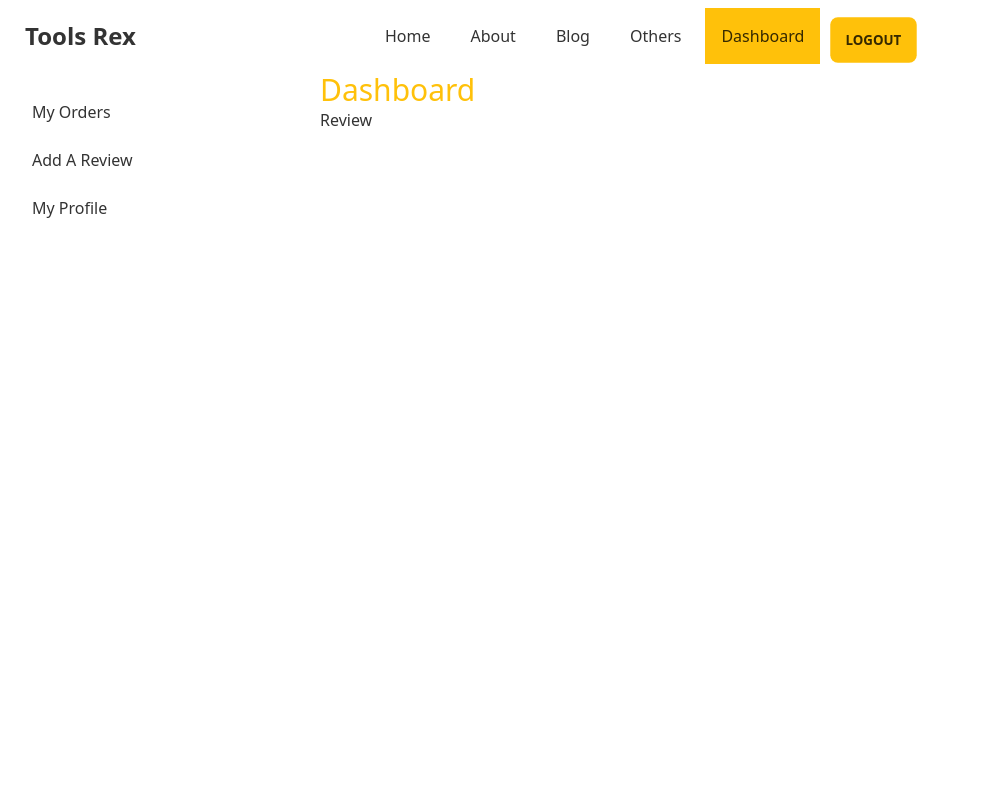
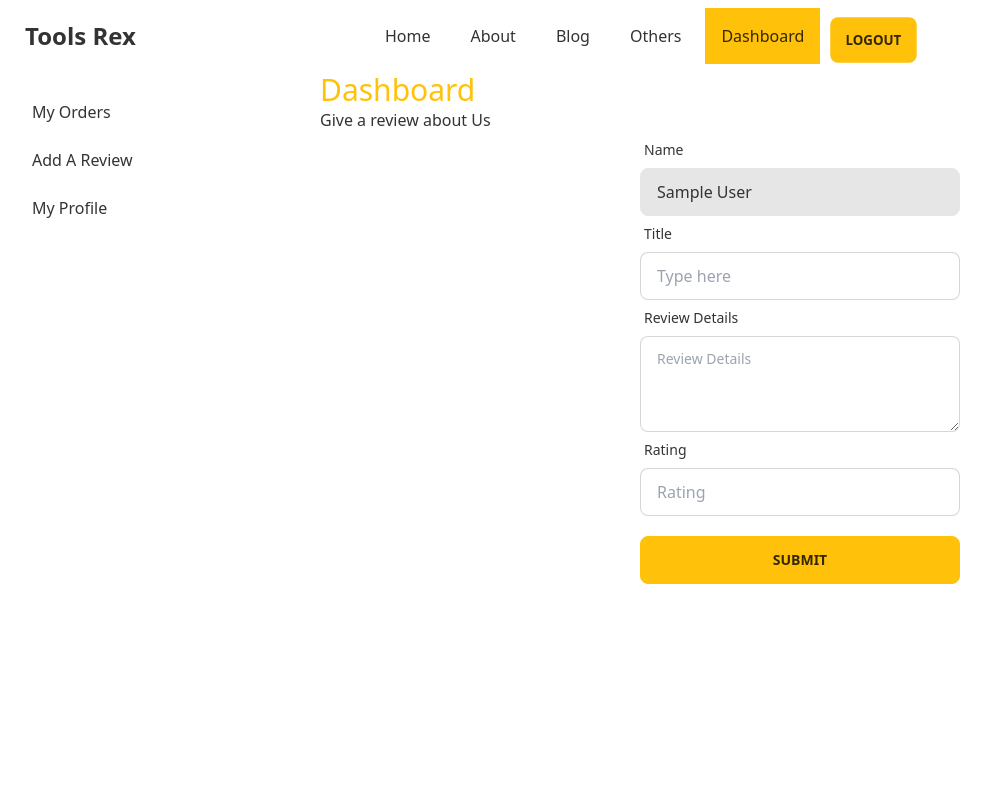
Before and after one commit to iamraihan/tools-rex-manufacturer-client, a React (Create React App) app: page /dashboard/add-review in a window 1280 px wide. Shown: the top 800 px of the page, without its empty margins (0-998 px from the left). Built offline with nearby package versions, Linux system fonts and the light colour scheme; no server answers; sample sign-in values are in the browser's storage.

Commit message:
reviews shows on ui

```diff
--- a/package.json
+++ b/package.json
@@ -16,6 +16,7 @@
     "react-query": "^3.39.0",
     "react-router-dom": "^6.3.0",
     "react-scripts": "5.0.1",
+    "react-star-ratings": "^2.3.0",
     "web-vitals": "^2.1.4"
   },
   "scripts": {
--- a/src/components/Dashboard/AddaReview.js
+++ b/src/components/Dashboard/AddaReview.js
@@ -1,9 +1,75 @@
 import React from 'react';
+import { useAuthState } from 'react-firebase-hooks/auth';
+import auth from '../firebase.init';
 
 const AddaReview = () => {
+    const [user, loading, error] = useAuthState(auth);
+    const reviewHandler = event => {
+        event.preventDefault();
+        const name = user?.displayName
+        const title = event.target.title.value
+        const details = event.target.detailsTextarea.value
+        const rating = event.target.rating.value
+
+
+        const review =
+        {
+            name,
+            title,
+            details,
+            rating
+        }
+
+        fetch('http://localhost:5000/review', {
+            method: 'POST',
+            headers: {
+                'content-type': 'application/json',
+                authorization: `Bearer ${localStorage.getItem('accessToken')}`
+            },
+            body: JSON.stringify(review)
+        })
+            .then(res => res.json())
+            .then(data => {
+                console.log(data);
+
+            })
+
+    }
     return (
         <div>
-            <h2>Review</h2>
+            <h2>Give a review about Us</h2>
+            <form onSubmit={reviewHandler}>
+                <div class="form-control w-full max-w-xs mx-auto">
+                    <label class="label">
+                        <span class="label-text">Name</span>
+                    </label>
+                    <input type="text" name='name' value={user?.displayName} placeholder="Name" class="input input-bordered w-full max-w-xs" disabled />
+                </div>
+                <div class="form-control w-full max-w-xs mx-auto">
+                    <label class="label">
+                        <span class="label-text">Title</span>
+                    </label>
+                    <input type="text" name='title' placeholder="Type here" class="input input-bordered w-full max-w-xs" />
+                </div>
+
+                <div class="form-control w-full max-w-xs mx-auto">
+                    <label class="label">
+                        <span class="label-text">Review Details</span>
+                    </label>
+                    <textarea class="textarea textarea-bordered h-24" name='detailsTextarea' placeholder="Review Details"></textarea>
+                </div>
+
+                <div class="form-control w-full max-w-xs mx-auto">
+                    <label class="label">
+                        <span class="label-text">Rating</span>
+                    </label>
+                    <input type="number" name='rating' placeholder="Rating" class="input input-bordered w-full max-w-xs" />
+                </div>
+                <div className='w-full max-w-xs mx-auto mt-5'>
+                    <input className='btn btn-primary w-full max-w-xs ' type="submit" value="Submit" />
+                </div>
+
+            </form>
         </div>
     );
 };
--- a/src/components/Dashboard/MyProfile.js
+++ b/src/components/Dashboard/MyProfile.js
@@ -5,6 +5,7 @@ import Loading from '../Home/Shared/Loading';
 
 const MyProfile = () => {
     const [user, loading, error] = useAuthState(auth);
+    console.log(user);
     const email = user?.email
 
     const { data: profile, isLoading, refetch } = useQuery('profile', () => fetch(`http://localhost:5000/profile/${email}`, {
@@ -16,7 +17,6 @@ const MyProfile = () => {
     if (isLoading) {
         return <Loading></Loading>
     }
-    // console.log(userProfile[0]);
     const updateProfileHandler = event => {
         event.preventDefault()
         const name = user?.displayName
@@ -89,19 +89,19 @@ const MyProfile = () => {
                                 <label class="label">
                                     <span class="label-text">Education</span>
                                 </label>
-                                <input type="text" name='education' placeholder="Education" class="input input-bordered w-full max-w-xs" />
+                                <input type="text" name='education' placeholder="Education" class="input input-bordered w-full max-w-xs" required />
                             </div>
                             <div class="form-control w-full max-w-xs mx-auto">
                                 <label class="label">
                                     <span class="label-text">Location</span>
                                 </label>
-                                <input type="text" name='location' placeholder="Location" class="input input-bordered w-full max-w-xs" />
+                                <input type="text" name='location' placeholder="Location" class="input input-bordered w-full max-w-xs" required />
                             </div>
                             <div class="form-control w-full max-w-xs mx-auto">
                                 <label class="label">
                                     <span class="label-text">Phone</span>
                                 </label>
-                                <input type="text" name='phone' placeholder="Phone" class="input input-bordered w-full max-w-xs" />
+                                <input type="text" name='phone' placeholder="Phone" class="input input-bordered w-full max-w-xs" required />
                             </div>
                             <div class="form-control w-full max-w-xs mx-auto">
                                 <label class="label">
--- a/src/components/Home/Home.js
+++ b/src/components/Home/Home.js
@@ -1,6 +1,7 @@
 import React from 'react';
 import BusinessSummery from './BusinessSummery';
 import Products from './Products';
+import Reviews from './Reviews';
 import PrimaryButton from './Shared/PrimaryButton';
 
 const Home = () => {
@@ -27,6 +28,9 @@ const Home = () => {
                 </div>
             </div>
             <div className='py-28'>
+                <Reviews></Reviews>
+            </div>
+            <div className='py-28'>
                 <BusinessSummery></BusinessSummery>
             </div>
         </div>
--- /dev/null
+++ b/src/components/Home/Reviews.js
@@ -0,0 +1,23 @@
+import React, { useEffect, useState } from 'react';
+
+const Reviews = () => {
+    const [revivesUpdate, setReviewsUpdate] = useState([])
+    useEffect(() => {
+        fetch('http://localhost:5000/reviews', {
+            method: 'GET',
+            headers: {
+                'content-type': 'application/json',
+                authorization: `Bearer ${localStorage.getItem('accessToken')}`
+            },
+        })
+            .then(res => res.json())
+            .then(data => setReviewsUpdate(data))
+    }, [])
+    return (
+        <div>
+            <h2>{revivesUpdate.length}</h2>
+        </div>
+    );
+};
+
+export default Reviews;
```
Also changed, not shown: 1 other file (tests, documents, lock files or other folders).
